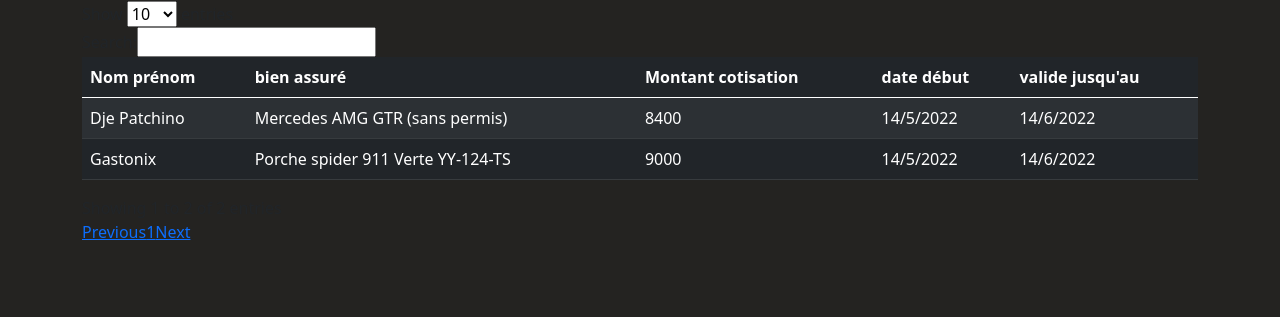
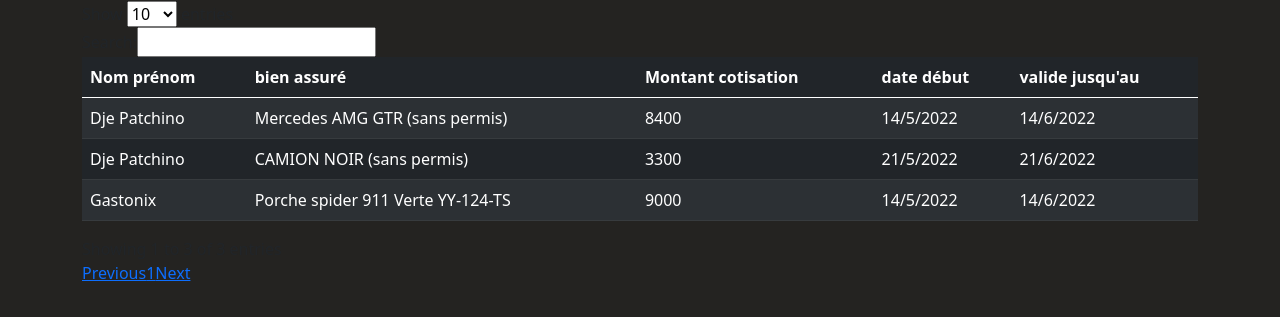
Before and after one commit to oliviernival/cgo-bbt.github.io, a plain HTML site: page index.html in a window 1280 px wide. Shown: the part 163-480 px from the top of the page. Drawn offline with nearby package versions, Linux system fonts and the light colour scheme.

Commit message:
CONTRAT CAMION NOIR PATCHINO

```diff
--- a/index.html
+++ b/index.html
@@ -46,6 +46,9 @@
                 <td>Dje Patchino</td><td>Mercedes AMG GTR (sans permis)</td><td>8400</td><td>14/5/2022</td><td>14/6/2022</td>
             </tr>
             <tr>
+                <td>Dje Patchino</td><td>CAMION NOIR (sans permis)</td><td>3300</td><td>21/5/2022</td><td>21/6/2022</td>
+            </tr>
+            <tr>
                 <td>Gastonix</td><td>Porche spider 911 Verte YY-124-TS</td><td>9000</td><td>14/5/2022</td><td>14/6/2022</td>
             </tr>
         </table>
```
